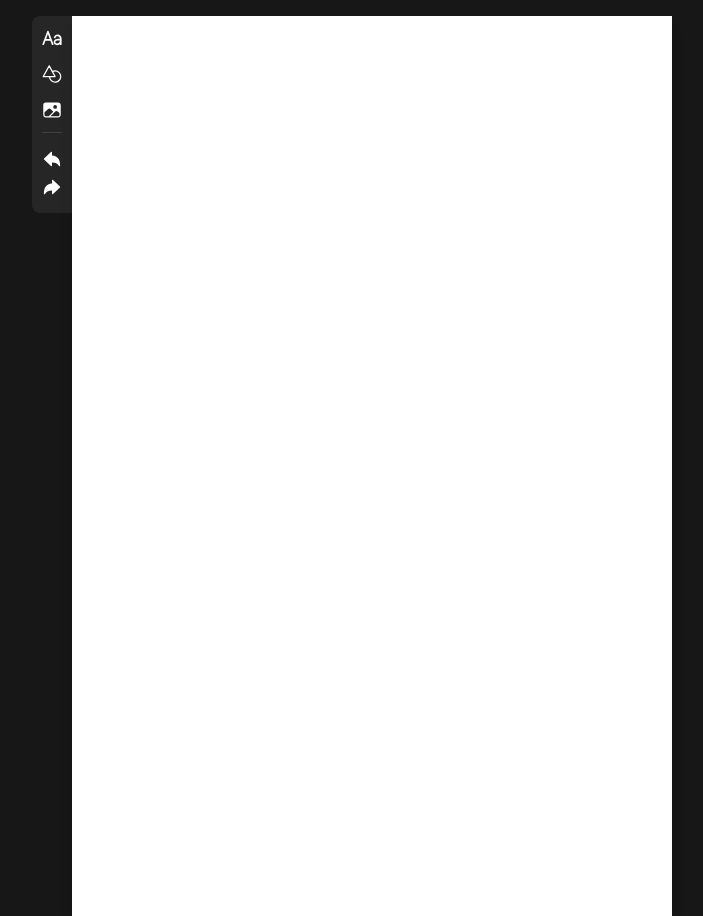
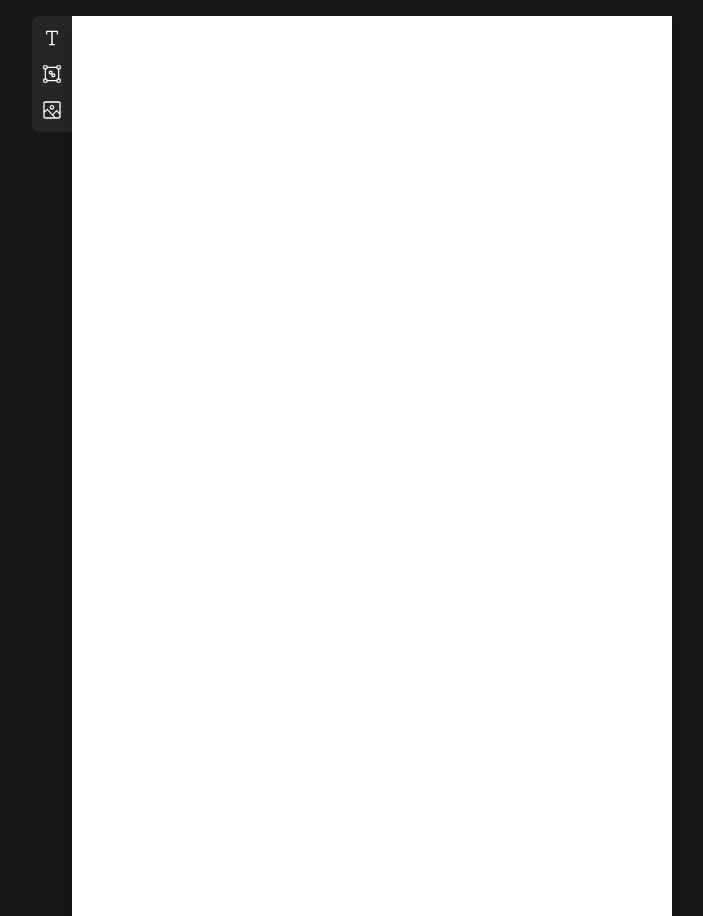
Before and after one commit to cursedxp/printomate, a Next.js app: page / in a window 1280 px wide. Shown: the whole page, without its empty margins (288-991 px from the left). Built offline with nearby package versions, Linux system fonts and the light colour scheme.

Commit message:
feat(Editor.tsx): import SizeIndicator component to enhance poster editing functionality refactor(ToolBar.tsx): replace icon components with Rx icons for consistency and update padding for better layout

```diff
--- a/app/components/poster-editor/Editor.tsx
+++ b/app/components/poster-editor/Editor.tsx
@@ -4,6 +4,7 @@ import { ImageBlock, ShapeBlock, TextBlock } from "@/app/types/poster";
 import MasterTemplate from "../master-template/masterTemplate";
 import ToolBar from "../toolbar/toolBar";
 import Canvas from "../canvas/canvas";
+import SizeIndicator from "../master-template/sizeIndicator";
 
 interface EditorProps {
   onSave?: (blocks: (TextBlock | ShapeBlock | ImageBlock)[]) => void;
--- a/app/components/toolbar/toolBar.tsx
+++ b/app/components/toolbar/toolBar.tsx
@@ -5,6 +5,7 @@ import {
   IoArrowUndo,
   IoArrowRedo,
 } from "react-icons/io5";
+import { RxText, RxTransform, RxImage } from "react-icons/rx";
 
 import { useState } from "react";
 
@@ -12,7 +13,7 @@ export default function ToolBar() {
   const [selectedBlock, setSelectedBlock] = useState<string | null>(null);
 
   return (
-    <div className="flex flex-col items-center bg-neutral-800 gap-2 pt-2 rounded-l-lg h-fit w-10 ">
+    <div className="flex flex-col items-center bg-neutral-800 gap-2 p-2 rounded-l-lg h-fit w-10 ">
       <button
         onClick={() => {
           setSelectedBlock("TextBlock");
@@ -23,7 +24,7 @@ export default function ToolBar() {
             : "hover:bg-neutral-700/50"
         }`}
       >
-        <IoText className="text-xl" />
+        <RxText className="text-xl" />
       </button>
       <button
         onClick={() => {
@@ -35,7 +36,7 @@ export default function ToolBar() {
             : "hover:bg-neutral-700/50"
         }`}
       >
-        <IoShapesOutline className="text-xl" />
+        <RxTransform className="text-xl" />
       </button>
       <button
         onClick={() => {
@@ -47,13 +48,8 @@ export default function ToolBar() {
             : "hover:bg-neutral-700/50"
         }`}
       >
-        <IoImage className="text-xl" />
+        <RxImage className="text-xl" />
       </button>
-
-      <div className="flex flex-col items-center justify-center gap-2 border-t border-neutral-700 pt-4 pb-4">
-        <IoArrowUndo className="text-xl" />
-        <IoArrowRedo className="text-xl" />
-      </div>
     </div>
   );
 }
```
